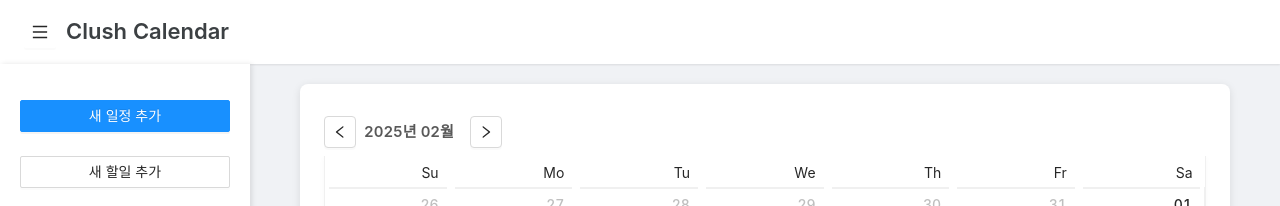
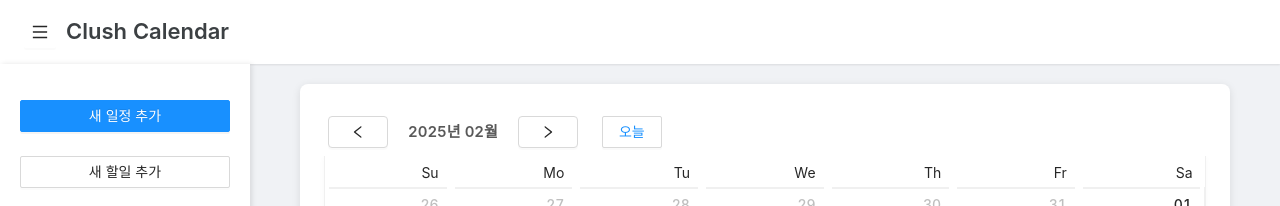
Before and after one commit to DiligentP/clush, a React (Vite) app in the folder frontend/: page / in a window 1280 px wide. Shown: the top 206 px of the page. Built offline with nearby package versions, Linux system fonts and the light colour scheme; no server answers.

Commit message:
feat: 캘린더에 '오늘' 버튼 추가 및 관련 스타일 개선

```diff
--- a/frontend/src/App.css
+++ b/frontend/src/App.css
@@ -376,9 +376,22 @@
   background: #fff !important;
   box-shadow: 0 2px 0 rgba(0, 0, 0, 0.02) !important;
   margin-left: 8px !important;
+  display: inline-flex !important;
+  align-items: center !important;
+  justify-content: center !important;
+  font-size: 14px !important;
 }
 
 .square-nav-button:hover {
   border-color: #1890ff !important;
   color: #1890ff !important;
+  background: rgba(24, 144, 255, 0.05) !important;
 }
+
+/* 오늘 버튼 특정 스타일 */
+.square-nav-button:has(> :not(.ant-btn-icon)) {
+  margin: 0 12px !important; /* 좌우 마진 확대 */
+  padding: 0 12px !important;
+  width: auto !important;
+  min-width: 60px !important;
+}
--- a/frontend/src/components/CalendarView.tsx
+++ b/frontend/src/components/CalendarView.tsx
@@ -41,12 +41,13 @@ export default function CalendarView({
   };
 
   // 헤더 컨트롤 핸들러
-  const handleHeaderControl = (mode: 'prev' | 'next' | 'current') => {
-    const newDate = currentMonth.clone();
-    if (mode === 'prev') newDate.subtract(1, 'month');
-    if (mode === 'next') newDate.add(1, 'month');
-    setSelectedDate(newDate.startOf('month'));
-    handlePanelChange(newDate);
+  const handleHeaderControl = (mode: 'prev' | 'next' | 'today') => {
+    let newDate = currentMonth.clone();
+    if (mode === 'prev') newDate.subtract(1, 'month').startOf('month');
+    if (mode === 'next') newDate.add(1, 'month').startOf('month');
+    if (mode === 'today') newDate = moment().startOf('day');
+    setSelectedDate(newDate);
+    handlePanelChange(mode === 'today' ? newDate : newDate.startOf('month'));
   };
 
   const handleSelect = (date: Moment) => {
@@ -79,6 +80,7 @@ export default function CalendarView({
         value={currentMonth}
         onPrev={() => handleHeaderControl('prev')}
         onNext={() => handleHeaderControl('next')}
+        onToday={() => handleHeaderControl('today')}
       />
       <Calendar
         value={selectedDate}
--- a/frontend/src/components/headers/CustomCalendarHeader.tsx
+++ b/frontend/src/components/headers/CustomCalendarHeader.tsx
@@ -7,12 +7,14 @@ interface CustomCalendarHeaderProps {
   value: Moment;
   onPrev: () => void;
   onNext: () => void;
+  onToday: () => void;
 }
 
 export default function CustomCalendarHeader({
   value,
   onPrev,
   onNext,
+  onToday,
 }: CustomCalendarHeaderProps) {
   return (
     <div className="compact-calendar-header">
@@ -37,6 +39,19 @@ export default function CustomCalendarHeader({
         className="square-nav-button"
         style={{ borderRadius: '4px' }}
       />
+      <Button
+        size="small"
+        onClick={onToday}
+        className="square-nav-button"
+        style={{
+          margin: '0 8px',
+          fontWeight: 500,
+          color: '#1890ff',
+          borderColor: '#1890ff'
+        }}
+      >
+        오늘
+      </Button>
     </div>
   );
 }
```
